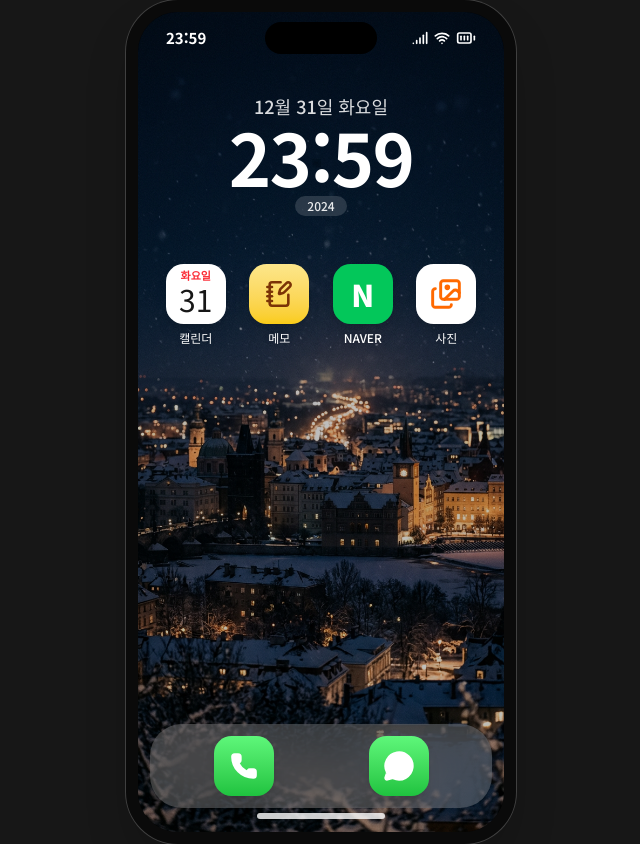
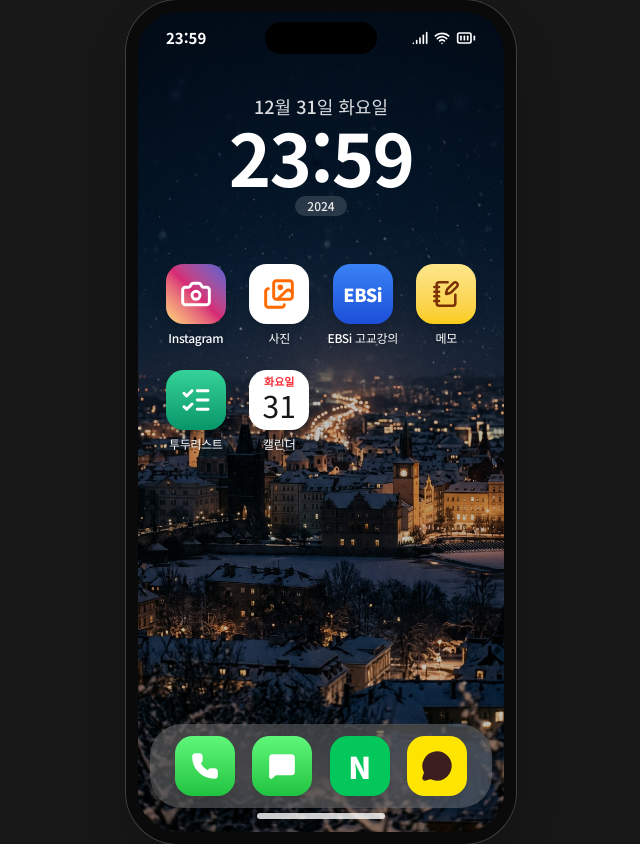
Before and after one commit to lab1ng/mobile-style-web-design-inquiry, a Next.js app: page / in a window 1280 px wide. Shown: the whole page, without its empty margins (319-959 px from the left). Built offline with nearby package versions, Linux system fonts and the light colour scheme.

Commit message:
feat: add new apps and update home screen layout
V0-Chat-Id: g786cuQuY7d

```diff
--- a/components/phone/apps-registry.tsx
+++ b/components/phone/apps-registry.tsx
@@ -1,7 +1,17 @@
-import { Images, MessageCircle, NotebookPen, Phone } from 'lucide-react'
+import { Camera, Images, ListChecks, MessageCircle, MessageSquare, NotebookPen, Phone } from 'lucide-react'
 import type { ReactNode } from 'react'
 
-export type AppId = 'messages' | 'photos' | 'memo' | 'phone' | 'naver' | 'calendar'
+export type AppId =
+  | 'instagram'
+  | 'photos'
+  | 'ebsi'
+  | 'memo'
+  | 'todo'
+  | 'calendar'
+  | 'phone'
+  | 'messages'
+  | 'naver'
+  | 'kakao'
 
 export type AppDef = {
   id: AppId
@@ -11,11 +21,11 @@ export type AppDef = {
 }
 
 export const APPS: Record<Exclude<AppId, 'calendar'>, AppDef> = {
-  messages: {
-    id: 'messages',
-    name: '메시지',
-    className: 'bg-gradient-to-b from-[#5ef77a] to-[#1ec33f]',
-    icon: <MessageCircle className="size-8 fill-white text-white" />,
+  instagram: {
+    id: 'instagram',
+    name: 'Instagram',
+    className: 'bg-gradient-to-tr from-[#feda75] via-[#d62976] to-[#4f5bd5]',
+    icon: <Camera className="size-8 text-white" strokeWidth={2.2} />,
   },
   photos: {
     id: 'photos',
@@ -23,11 +33,23 @@ export const APPS: Record<Exclude<AppId, 'calendar'>, AppDef> = {
     className: 'bg-white',
     icon: <Images className="size-8 text-orange-500" strokeWidth={2.2} />,
   },
+  ebsi: {
+    id: 'ebsi',
+    name: 'EBSi 고교강의',
+    className: 'bg-gradient-to-b from-[#3b82f6] to-[#1d4ed8]',
+    icon: <span className="text-lg font-black leading-none tracking-tight text-white">EBSi</span>,
+  },
   memo: {
     id: 'memo',
     name: '메모',
     className: 'bg-gradient-to-b from-[#fde68a] to-[#facc15]',
     icon: <NotebookPen className="size-7 text-amber-900" strokeWidth={2.2} />,
+  },
+  todo: {
+    id: 'todo',
+    name: '투두리스트',
+    className: 'bg-gradient-to-b from-[#34d399] to-[#059669]',
+    icon: <ListChecks className="size-8 text-white" strokeWidth={2.2} />,
   },
   phone: {
     id: 'phone',
@@ -35,10 +57,22 @@ export const APPS: Record<Exclude<AppId, 'calendar'>, AppDef> = {
     className: 'bg-gradient-to-b from-[#5ef77a] to-[#1ec33f]',
     icon: <Phone className="size-7 fill-white text-white" />,
   },
+  messages: {
+    id: 'messages',
+    name: '문자',
+    className: 'bg-gradient-to-b from-[#5ef77a] to-[#1ec33f]',
+    icon: <MessageSquare className="size-7 fill-white text-white" />,
+  },
   naver: {
     id: 'naver',
     name: 'NAVER',
     className: 'bg-naver',
     icon: <span className="text-3xl font-black leading-none text-white">N</span>,
   },
+  kakao: {
+    id: 'kakao',
+    name: '카카오톡',
+    className: 'bg-[#fee500]',
+    icon: <MessageCircle className="size-8 fill-[#3c1e1e] text-[#3c1e1e]" />,
+  },
 }
--- /dev/null
+++ b/components/phone/apps/placeholder-app.tsx
@@ -0,0 +1,25 @@
+import { cn } from '@/lib/utils'
+import type { AppDef } from '../apps-registry'
+import { AppBody, AppHeader } from '../app-shell'
+
+export function PlaceholderApp({ app }: { app: AppDef }) {
+  return (
+    <div className="flex h-full flex-col">
+      <AppHeader title={app.name} large />
+      <AppBody>
+        <div className="flex h-full flex-col items-center justify-center gap-4 px-8 text-center">
+          <span
+            className={cn(
+              'flex size-20 items-center justify-center rounded-[1.4rem] shadow-lg',
+              app.className,
+            )}
+          >
+            {app.icon}
+          </span>
+          <p className="text-lg font-semibold text-neutral-200">{app.name}</p>
+          <p className="text-sm leading-relaxed text-neutral-500">아직 표시할 내용이 없어요.</p>
+        </div>
+      </AppBody>
+    </div>
+  )
+}
--- a/components/phone/home-screen.tsx
+++ b/components/phone/home-screen.tsx
@@ -44,10 +44,12 @@ export function HomeScreen({ timeline, hidden, onOpenApp }: Props) {
         </section>
 
         <div className="mt-12 grid grid-cols-4 gap-x-4 gap-y-6">
+          <AppIcon app={APPS.instagram} onClick={onOpenApp} />
+          <AppIcon app={APPS.photos} onClick={onOpenApp} />
+          <AppIcon app={APPS.ebsi} onClick={onOpenApp} />
+          <AppIcon app={APPS.memo} onClick={onOpenApp} />
+          <AppIcon app={APPS.todo} onClick={onOpenApp} />
           <CalendarIcon weekday={weekday} day={day} onClick={() => onOpenApp('calendar')} />
-          <AppIcon app={APPS.memo} onClick={onOpenApp} />
-          <AppIcon app={APPS.naver} onClick={onOpenApp} />
-          <AppIcon app={APPS.photos} onClick={onOpenApp} />
         </div>
       </div>
 
@@ -57,6 +59,8 @@ export function HomeScreen({ timeline, hidden, onOpenApp }: Props) {
       >
         <AppIcon app={APPS.phone} onClick={onOpenApp} hideLabel />
         <AppIcon app={APPS.messages} onClick={onOpenApp} hideLabel />
+        <AppIcon app={APPS.naver} onClick={onOpenApp} hideLabel />
+        <AppIcon app={APPS.kakao} onClick={onOpenApp} hideLabel />
       </nav>
     </div>
   )
@@ -87,7 +91,9 @@ function AppIcon({
         {app.icon}
       </span>
       {!hideLabel && (
-        <span className="text-xs font-medium text-white drop-shadow">{app.name}</span>
+        <span className="whitespace-nowrap text-center text-xs font-medium tracking-tight text-white drop-shadow">
+          {app.name}
+        </span>
       )}
     </button>
   )
--- a/components/phone/phone-os.tsx
+++ b/components/phone/phone-os.tsx
@@ -5,7 +5,8 @@ import { getTimeline, TIMELINES } from '@/lib/timelines'
 import { StatusBar } from './status-bar'
 import { HomeScreen } from './home-screen'
 import { SequenceOverlay, type Sequence } from './sequence-overlay'
-import type { AppId } from './apps-registry'
+import { APPS, type AppId } from './apps-registry'
+import { PlaceholderApp } from './apps/placeholder-app'
 import { MessagesApp } from './apps/messages-app'
 import { PhotosApp } from './apps/photos-app'
 import { MemoApp } from './apps/memo-app'
@@ -49,6 +50,11 @@ export function PhoneOS() {
             onTravel={(targetId) => travel(targetId, false)}
           />
         )
+      case 'instagram':
+      case 'ebsi':
+      case 'todo':
+      case 'kakao':
+        return <PlaceholderApp app={APPS[openApp]} />
       default:
         return null
     }
```
